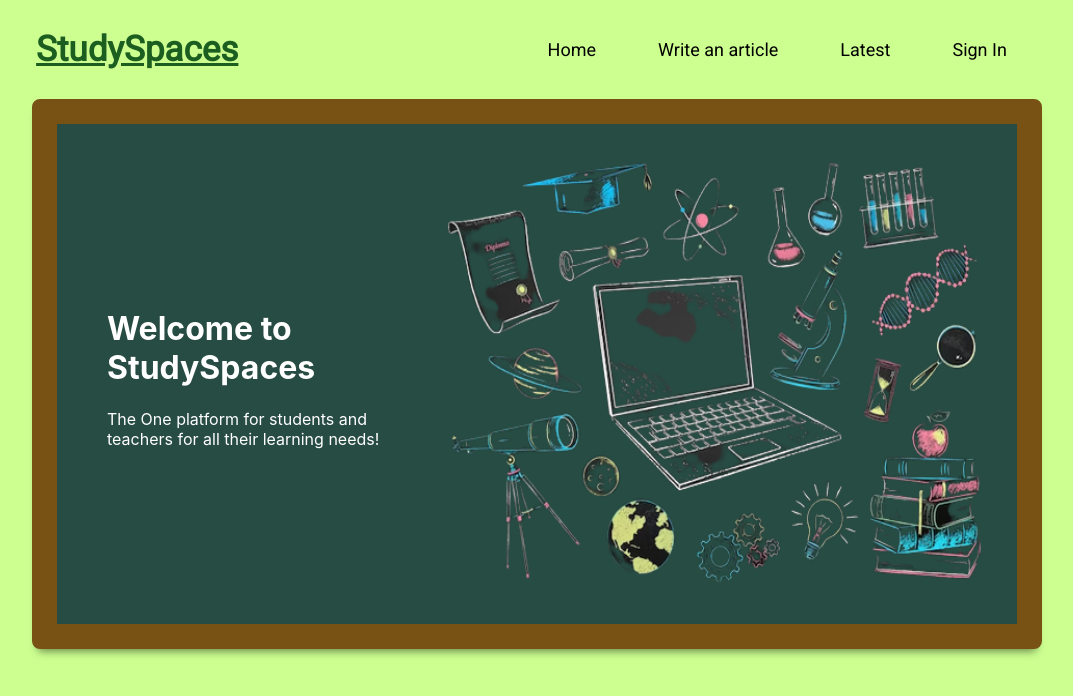
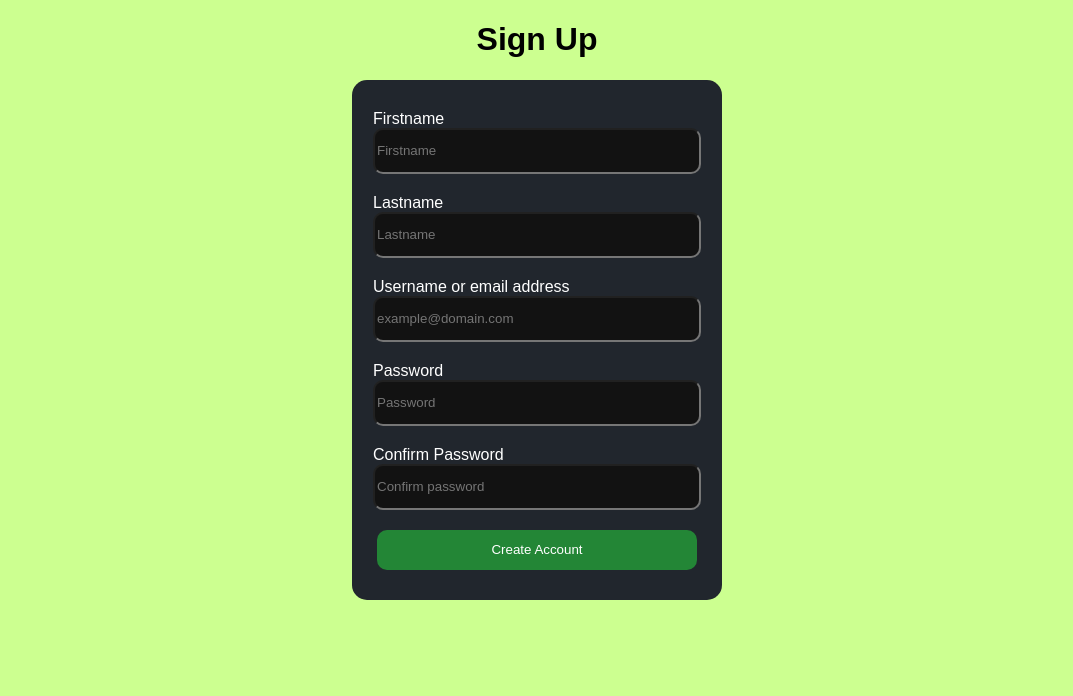
Before and after one commit to tejas0123/StudySpaces, a React (Create React App) app: page /createaccount in a window 1280 px wide. Shown: the top 696 px of the page, without its empty margins (103-1176 px from the left). Built offline with nearby package versions, Linux system fonts and the light colour scheme; a web font is replaced by a local one.

Commit message:
added LoginPopup and new Account page

```diff
--- a/package.json
+++ b/package.json
@@ -6,8 +6,11 @@
     "@testing-library/jest-dom": "^5.16.5",
     "@testing-library/react": "^13.4.0",
     "@testing-library/user-event": "^13.5.0",
+    "axios": "^1.4.0",
     "react": "^18.2.0",
     "react-dom": "^18.2.0",
+    "react-router": "^6.11.1",
+    "react-router-dom": "^6.11.1",
     "react-scripts": "5.0.1",
     "styled-components": "^6.0.0-rc.1",
     "web-vitals": "^2.1.4"
--- a/src/App.css
+++ b/src/App.css
@@ -3,5 +3,5 @@
 
 body{
     background-color: #ccff90;
-
+    font-family: Arial, Helvetica, sans-serif;
 }
--- a/src/App.js
+++ b/src/App.js
@@ -1,11 +1,24 @@
-import logo from './logo.svg';
 import './App.css';
 import Home from './components/Home';
+import LoginPopup from './components/LoginPopup';
+import SignUp from './components/Signup';
+import { BrowserRouter, Routes, Link, Route}from 'react-router-dom'
+import { useNavigate } from 'react-router';
+import Navbar from './components/Navbar';
+
 
 function App() {
   return (
     <>
-      <Home/>
+    <BrowserRouter>
+     <main>
+        <Routes>
+          <Route path = '/' element = {<Home/>} />
+          <Route path = '/signin' element = {<><LoginPopup/></>}/>
+          <Route path = '/createaccount' element = {<><SignUp/></>}/>
+      </Routes>
+     </main>
+    </BrowserRouter>
     </>
   );
 }
--- /dev/null
+++ b/src/components/LoginPopup.js
@@ -0,0 +1,73 @@
+import React from 'react'
+import { useState } from 'react'
+import axios from 'axios';
+import { useNavigate } from 'react-router';
+import { StyledPopup } from '../styled/LoginPopup.styled';
+
+function LoginPopup() {
+  const [email, setEmail] = useState('');
+  const [password, setPassword] = useState('');
+  const [errorText, setErrorText] = useState('');
+  const navigate = useNavigate();
+
+  async function submit(e){
+    e.preventDefault();
+    if(email == '' || password == ''){
+      setErrorText("*Please fill all the fields!");
+    }
+    else{
+      try{
+        setErrorText('');
+        axios.defaults.withCredentials = true;
+        axios.post("http://localhost:4000/login", {email, password})
+        .then(res =>{
+          console.log(res);
+          if(res.data.valid){
+            sessionStorage.setItem("sessionUser", res.data.username);
+            navigate('/');
+          }
+          else{
+            setErrorText('Incorrect Username or Password');
+            navigate('/signin');
+          }
+        })
+      }
+      catch(e){
+        console.log(e);
+      }
+    }
+  }
+
+  return (
+    <>
+    <StyledPopup>
+      <h1>Sign in</h1>
+      <p>{errorText}</p>
+
+      <form>
+        <div className='formdiv'>
+            <div className='formelements'>
+                <label>Username or email address</label>
+                <br/>
+                <input name='email' placeholder='example@domain.com' type='email' onChange={(e) => {setEmail(e.target.value)}}></input>
+            </div>
+            <div className='formelements'>
+                <label>Password</label>
+                <br/>
+                <input type='password' name='password' placeholder='Password' onChange={(e) => {setPassword(e.target.value)}}></input>
+            </div>
+            <div className='formelements'><button type='submit'>Sign in</button></div>
+            <a href=''>Forgot Password?</a>
+        </div>
+      </form>
+
+      <div className='newAccount'>
+        Do not have an account? <a href='/createaccount'>Create an account.</a>
+      </div>
+
+    </StyledPopup>
+    </>
+  )
+}
+
+export default LoginPopup
--- a/src/components/Navbar.js
+++ b/src/components/Navbar.js
@@ -9,7 +9,7 @@ function Navbar() {
       <a href=''>Home</a>
       <a href=''>Write an article</a>
       <a href=''>Latest</a>
-      <a role='button' href = "" className='loginbtn'>Sign In</a>
+      <a role='button' href = "/signin" className='loginbtn'>Sign In</a>
       </div>
 
     </StyledNavbar>
--- /dev/null
+++ b/src/components/Signup.js
@@ -0,0 +1,85 @@
+import React from 'react'
+import { useState } from 'react';
+import axios from 'axios';
+import { StyledPopup } from '../styled/LoginPopup.styled';
+import { useNavigate } from 'react-router';
+function Signup() {
+
+  const [email, setEmail] = useState('');
+  const [password, setPassword] = useState('');
+  const [confirm, setConfirm] = useState('');
+  const [firstname, setFirstname] = useState('');
+  const [lastname, setLastname] = useState('');
+  const [errorText, setErrorText] = useState('');
+  const navigate = useNavigate();
+
+  async function submit(e){
+    e.preventDefault();
+    if(firstname == '' || lastname == '' || email == '' || password == '' || confirm == ''){
+      setErrorText("*Please fill all the fields!");
+    }
+    else if(password !== confirm){
+      setErrorText("*Passwords don't match");
+    }
+    else{
+      try{
+        setErrorText('');
+        axios.defaults.withCredentials = true;
+        await axios.post("http://localhost:4000/signup",{
+          firstname, lastname, email, password
+        })
+        .then(res =>{
+          console.log(res);
+          sessionStorage.setItem("userSession", res.data.username);
+          navigate('/');
+        })
+        .catch(err => console.log(err));
+      }
+      catch(e){
+        console.log(e);
+      }
+    }
+  }
+  return (
+    <>
+    <StyledPopup>
+      <h1>Sign Up</h1>
+      <p>{errorText}</p>
+      <form>
+        <div className='formdiv'>
+            <div className='formelements'>
+                <label>Firstname</label>
+                <br/>
+                <input name='firstname' placeholder='Firstname' type='text' onChange={(e) => {setFirstname(e.target.value)}}></input>
+            </div>
+            <div className='formelements'>
+                <label>Lastname</label>
+                <br/>
+                <input name='lastname' placeholder='Lastname' type='text' onChange={(e) => {setLastname(e.target.value)}}></input>
+            </div>
+            <div className='formelements'>
+                <label>Username or email address</label>
+                <br/>
+                <input name='email' placeholder='example@domain.com' type='email' onChange={(e) => {setEmail(e.target.value)}}></input>
+            </div>
+            <div className='formelements'>
+                <label>Password</label>
+                <br/>
+                <input type='password' name='password' placeholder='Password' onChange={(e) => {setPassword(e.target.value)}}></input>
+            </div>
+            <div className='formelements'>
+                <label>Confirm Password</label>
+                <br/>
+                <input type='password' name='confirm' placeholder='Confirm password' onChange={(e) => {setConfirm(e.target.value)}}></input>
+            </div>
+            <div className='formelements'>
+                  <button type='submit' onClick={submit}>Create Account</button>
+            </div>
+        </div>
+      </form>
+    </StyledPopup>
+    </>
+  )
+}
+
+export default Signup
--- /dev/null
+++ b/src/styled/LoginPopup.styled.js
@@ -0,0 +1,70 @@
+import styled from "styled-components";
+
+export const StyledPopup = styled.div
+`
+*{
+    font-family:arial;
+}
+margin-top:20px;
+h1{
+    text-align:center;
+}
+p{
+    color:red;
+    text-align:center;
+}
+.formdiv{
+padding:20px 20px 20px 20px;
+display:flex;
+flex-direction:column;
+width:330px;
+height:auto;
+background-color:#21262d;
+color:white;
+margin-right:auto;
+margin-left:auto;
+align-items:center;
+border-radius:15px;
+
+}
+.formelements{
+    margin:10px;
+}
+
+.formelements input{
+    width:320px;
+    border-radius:10px;
+    height:40px;
+    background-color:#121212;
+    color:white;
+}
+
+.formelements button{
+    width:320px;
+    border-radius:10px;
+    height:40px;
+    background-color:#238636;
+    border:none;
+    color:white;
+}
+.newAccount{
+    padding:20px 20px 20px 20px;
+    margin-top:20px;
+    width:330px;
+    height:80x;
+    margin-left:auto;
+    margin-right:auto;
+    text-align:center;
+    border:1px solid grey;
+    border-radius:10px;
+}
+
+button:hover{
+    background-color:darkgreen;
+    cursor:pointer;
+}
+a{
+    color:green;
+}
+
+`
--- a/src/styled/Navbar.styled.js
+++ b/src/styled/Navbar.styled.js
@@ -8,7 +8,7 @@ export const StyledNavbar = styled.nav`
 
     h1{
         color: #1b5e20;
-        font-family: 'Roboto', sans-serif;
+        font-family:system-ui, -apple-system, BlinkMacSystemFont, 'Segoe UI', Roboto, Oxygen, Ubuntu, Cantarell, 'Open Sans', 'Helvetica Neue', sans-serif;
         font-size: 35px;
         text-decoration: underline;
     }
```
Also changed, not shown: 1 other file (tests, documents, lock files or other folders).
